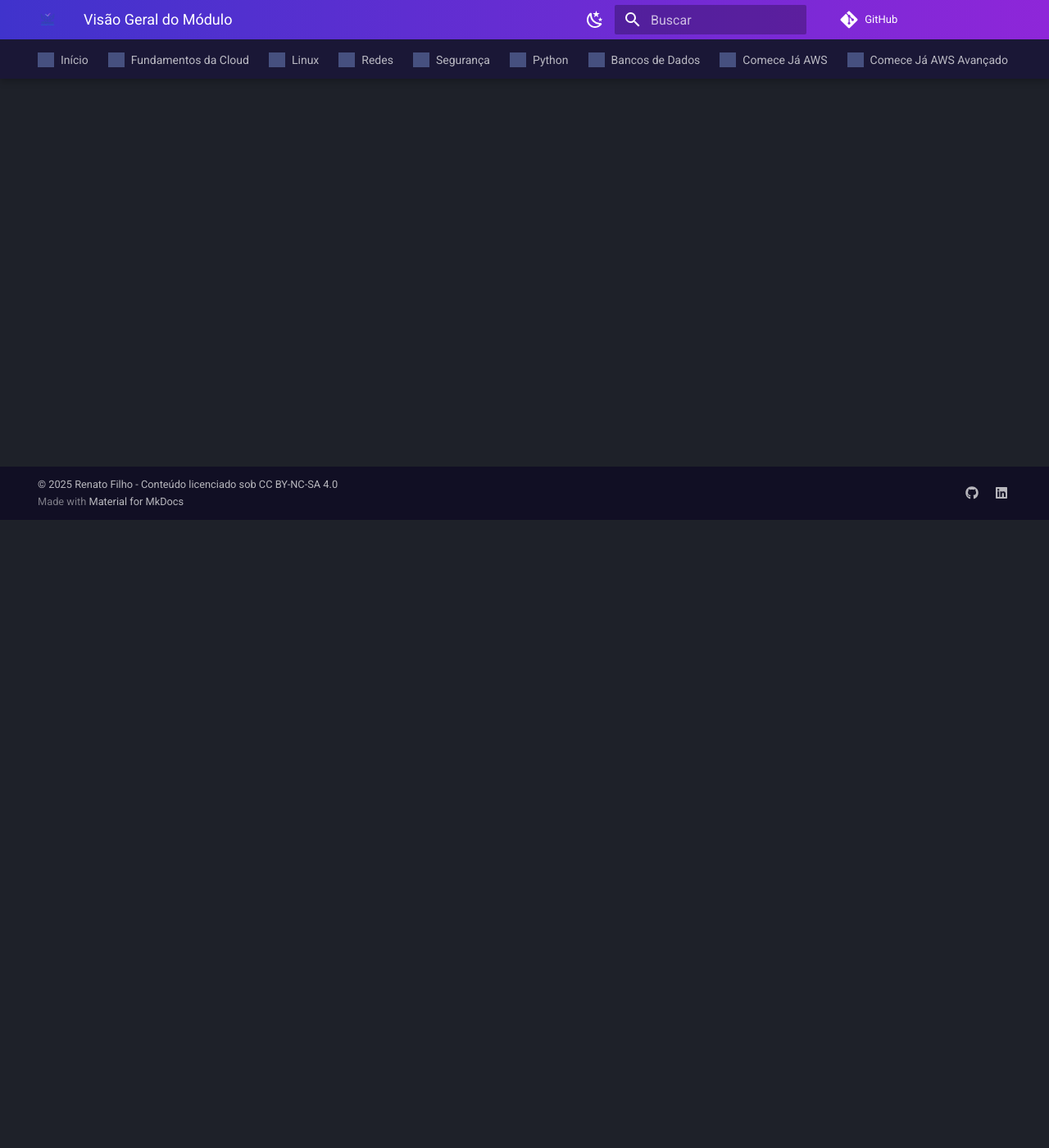
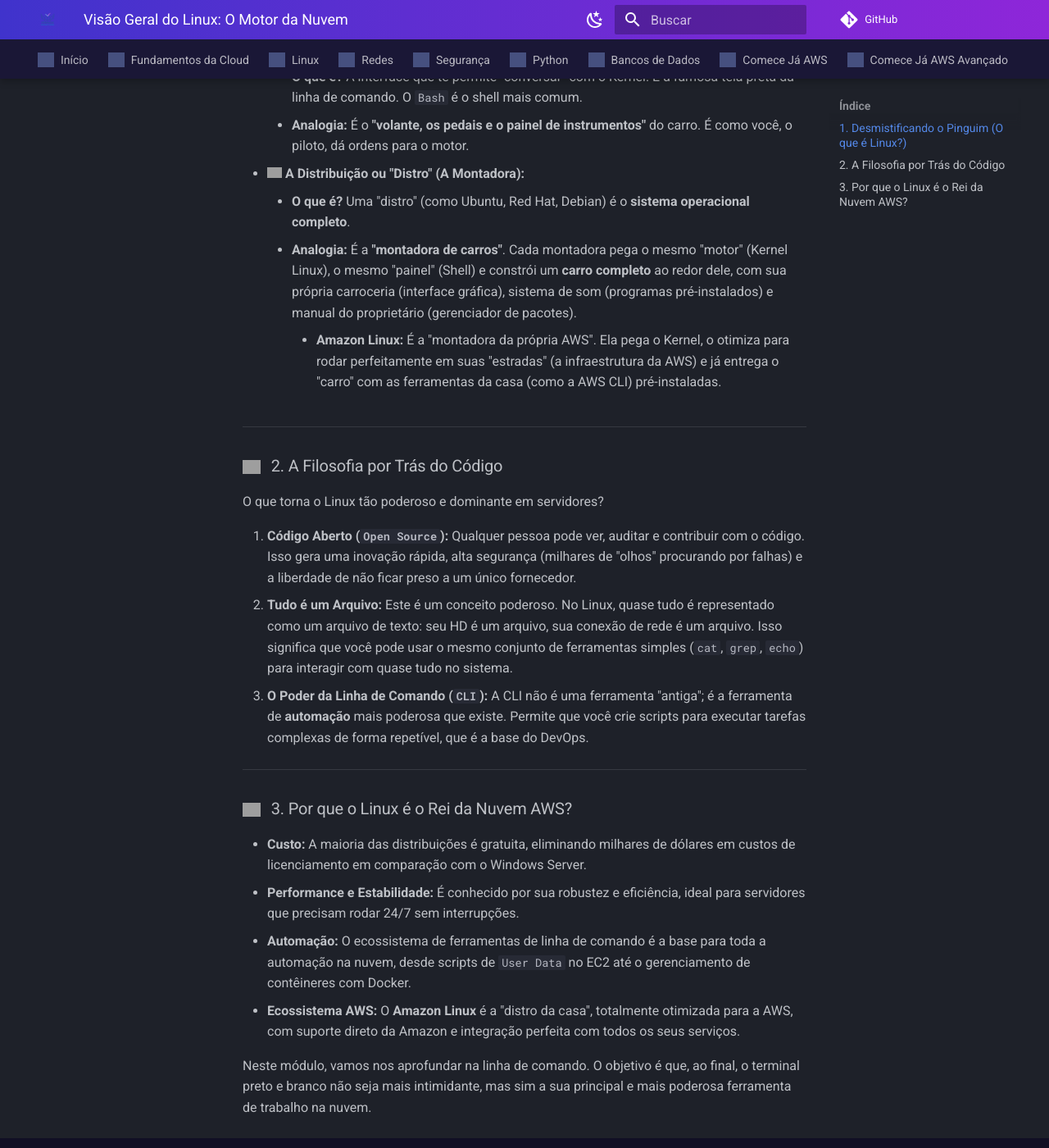
Before and after one commit to RenatofilhoDevandtech/jornada-aws-practitioner, an MkDocs documentation site: the page built from docs/02_Linux/index.md, in a window 1280 px wide and 1400 px high, scrolled down 766 px. Shown: the whole window at 82% size. Built offline with MkDocs 1.6.1 and Material for MkDocs 9.7.7, drawn with Linux system fonts in a browser that asks for light colours; comment, search, counter and statistics services are not loaded; some of the changed text lies outside the part shown; grey boxes are pictures that could not be loaded.

```diff
--- a/docs/02_Linux/index.md
+++ b/docs/02_Linux/index.md
@@ -1 +1,46 @@
-# Visão Geral do Módulo
+# <img src="https://api.iconify.design/mdi/linux.svg?color=currentColor" width="26" style="vertical-align:middle; margin-right:8px;" /> Visão Geral do Linux: O Motor da Nuvem
+
+Você pode se perguntar: "Por que um curso focado em nuvem AWS dedica tanto tempo ao Linux?". A resposta é simples: o Linux não é apenas *um* sistema operacional na nuvem; ele é **O** sistema operacional da nuvem. A grande maioria dos servidores no mundo, e na AWS, rodam em Linux.
+
+Dominá-lo é o que separa um "clicador de botões" de um verdadeiro engenheiro de nuvem. É a habilidade que te dá o poder de automatizar, solucionar problemas e controlar a infraestrutura no nível mais fundamental.
+
+**Analogia:** Pense nos sistemas operacionais como carros. O Windows e o macOS são como carros de montadoras específicas: vêm prontos, são fáceis de usar, mas você tem pouca flexibilidade para mexer no motor. O Linux é diferente.
+
+---
+
+### <img src="https://api.iconify.design/mdi/engine-outline.svg?color=currentColor" width="22" style="vertical-align:middle; margin-right:8px;" /> 1. Desmistificando o Pinguim (O que é Linux?)
+
+Linux, na sua essência, não é um sistema operacional completo. É um **kernel**. Para entender isso, vamos usar nossa analogia dos carros.
+
+* **<img src="https://api.iconify.design/mdi/engine.svg?color=currentColor" width="18" /> O Kernel (O Motor):**
+    * **O que é?** O coração do sistema. É o núcleo de baixo nível que gerencia o hardware do computador (CPU, memória, discos). O Kernel Linux, criado por Linus Torvalds, é um "motor" de código aberto, incrivelmente poderoso e eficiente.
+
+* **<img src="https://api.iconify.design/mdi/steering.svg?color=currentColor" width="18" /> O Shell (O Painel de Controle):**
+    * **O que é?** A interface que te permite "conversar" com o Kernel. É a famosa tela preta da linha de comando. O `Bash` é o shell mais comum.
+    * **Analogia:** É o **"volante, os pedais e o painel de instrumentos"** do carro. É como você, o piloto, dá ordens para o motor.
+
+* **<img src="https://api.iconify.design/mdi/car-multiple.svg?color=currentColor" width="18" /> A Distribuição ou "Distro" (A Montadora):**
+    * **O que é?** Uma "distro" (como Ubuntu, Red Hat, Debian) é o **sistema operacional completo**.
+    * **Analogia:** É a **"montadora de carros"**. Cada montadora pega o mesmo "motor" (Kernel Linux), o mesmo "painel" (Shell) e constrói um **carro completo** ao redor dele, com sua própria carroceria (interface gráfica), sistema de som (programas pré-instalados) e manual do proprietário (gerenciador de pacotes).
+        * **Amazon Linux:** É a "montadora da própria AWS". Ela pega o Kernel, o otimiza para rodar perfeitamente em suas "estradas" (a infraestrutura da AWS) e já entrega o "carro" com as ferramentas da casa (como a AWS CLI) pré-instaladas.
+
+---
+
+### <img src="https://api.iconify.design/mdi/creation.svg?color=currentColor" width="22" style="vertical-align:middle; margin-right:8px;" /> 2. A Filosofia por Trás do Código
+
+O que torna o Linux tão poderoso e dominante em servidores?
+
+1.  **Código Aberto (`Open Source`):** Qualquer pessoa pode ver, auditar e contribuir com o código. Isso gera uma inovação rápida, alta segurança (milhares de "olhos" procurando por falhas) e a liberdade de não ficar preso a um único fornecedor.
+2.  **Tudo é um Arquivo:** Este é um conceito poderoso. No Linux, quase tudo é representado como um arquivo de texto: seu HD é um arquivo, sua conexão de rede é um arquivo. Isso significa que você pode usar o mesmo conjunto de ferramentas simples (`cat`, `grep`, `echo`) para interagir com quase tudo no sistema.
+3.  **O Poder da Linha de Comando (`CLI`):** A CLI não é uma ferramenta "antiga"; é a ferramenta de **automação** mais poderosa que existe. Permite que você crie scripts para executar tarefas complexas de forma repetível, que é a base do DevOps.
+
+---
+
+### <img src="https://api.iconify.design/logos/aws.svg?color=currentColor" width="22" style="vertical-align:middle; margin-right:8px;" /> 3. Por que o Linux é o Rei da Nuvem AWS?
+
+* **Custo:** A maioria das distribuições é gratuita, eliminando milhares de dólares em custos de licenciamento em comparação com o Windows Server.
+* **Performance e Estabilidade:** É conhecido por sua robustez e eficiência, ideal para servidores que precisam rodar 24/7 sem interrupções.
+* **Automação:** O ecossistema de ferramentas de linha de comando é a base para toda a automação na nuvem, desde scripts de `User Data` no EC2 até o gerenciamento de contêineres com Docker.
+* **Ecossistema AWS:** O **Amazon Linux** é a "distro da casa", totalmente otimizada para a AWS, com suporte direto da Amazon e integração perfeita com todos os seus serviços.
+
+Neste módulo, vamos nos aprofundar na linha de comando. O objetivo é que, ao final, o terminal preto e branco não seja mais intimidante, mas sim a sua principal e mais poderosa ferramenta de trabalho na nuvem.
```
